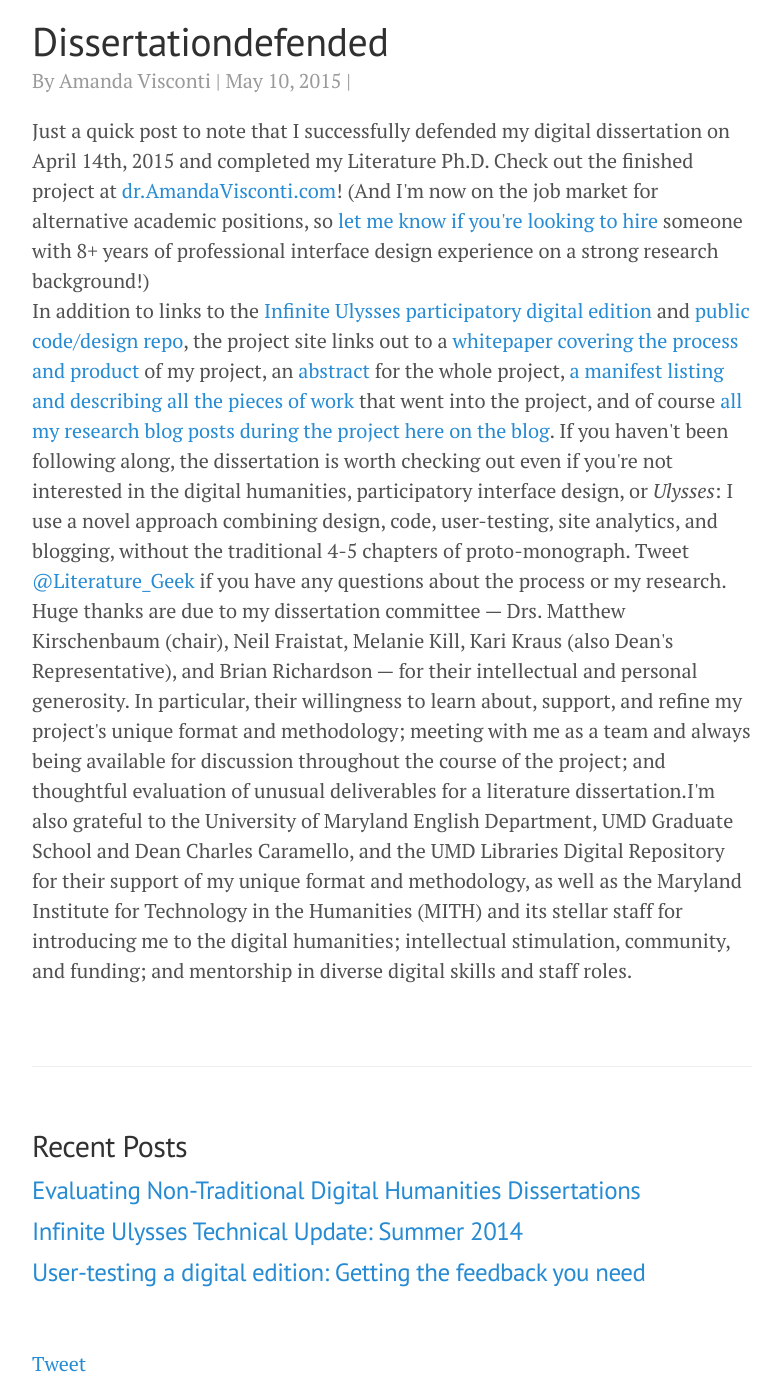
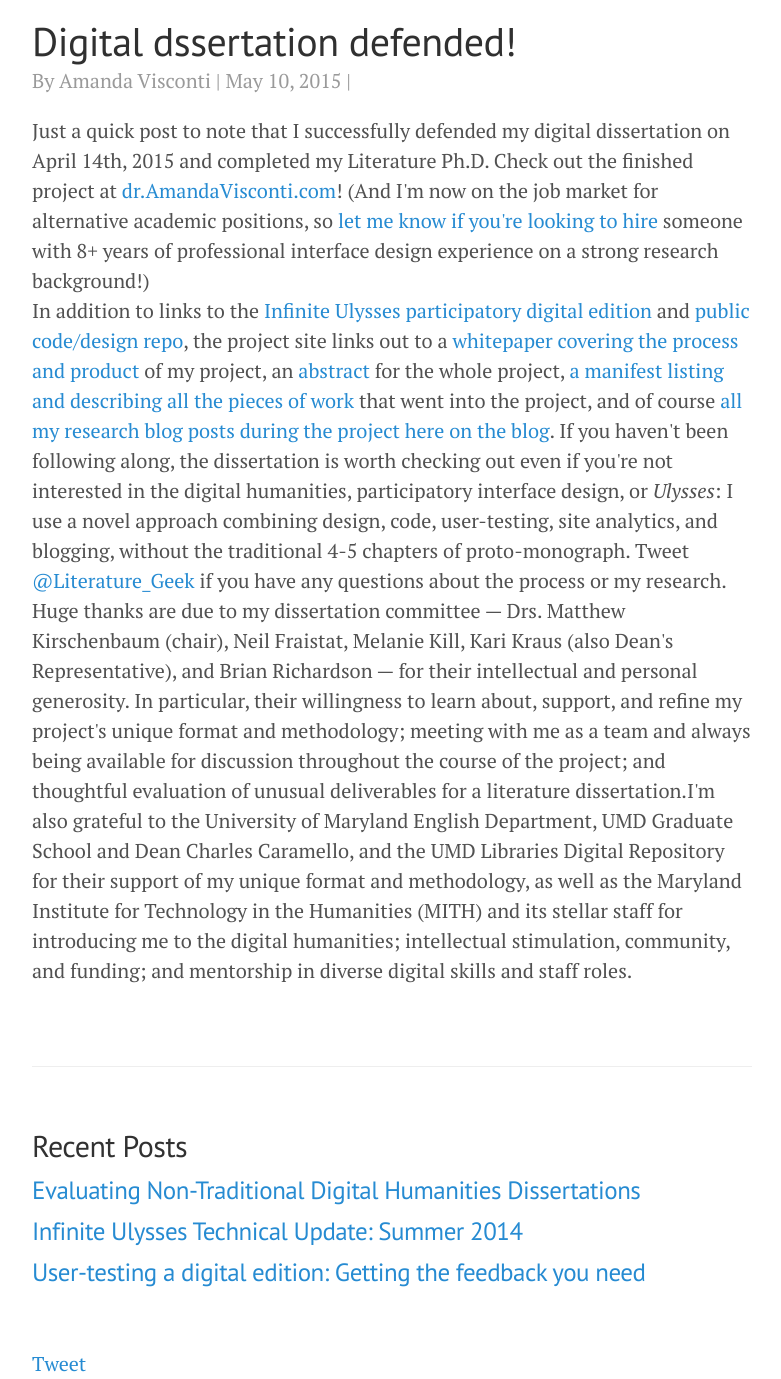
Before and after one commit to amandavisconti/literaturegeek, a Jekyll site: the page built from _posts/2015-05-09-dissertationdefended.html, in a window 1280 px wide, cut to the strip 236-1615 px from the top of the page. Shown: the whole strip, without its empty margins (248-1029 px from the left). Built offline with Jekyll 4.4.1, drawn with Linux system fonts in a browser that asks for light colours; nearby versions of some CDN libraries; Markdown is read by kramdown in place of the engine named in the settings; comment, search, counter and statistics services are not loaded.

Commit message:
oops title

```diff
--- a/_posts/2015-05-09-dissertationdefended.html
+++ b/_posts/2015-05-09-dissertationdefended.html
@@ -1,6 +1,6 @@
 ---
 layout: post
-title:
+title: Digital dssertation defended!
 date: 2015-05-09  20:57:06.000000000 -04:00
 permalink: 2015/05/09/dissertationdefended
 author:
```
